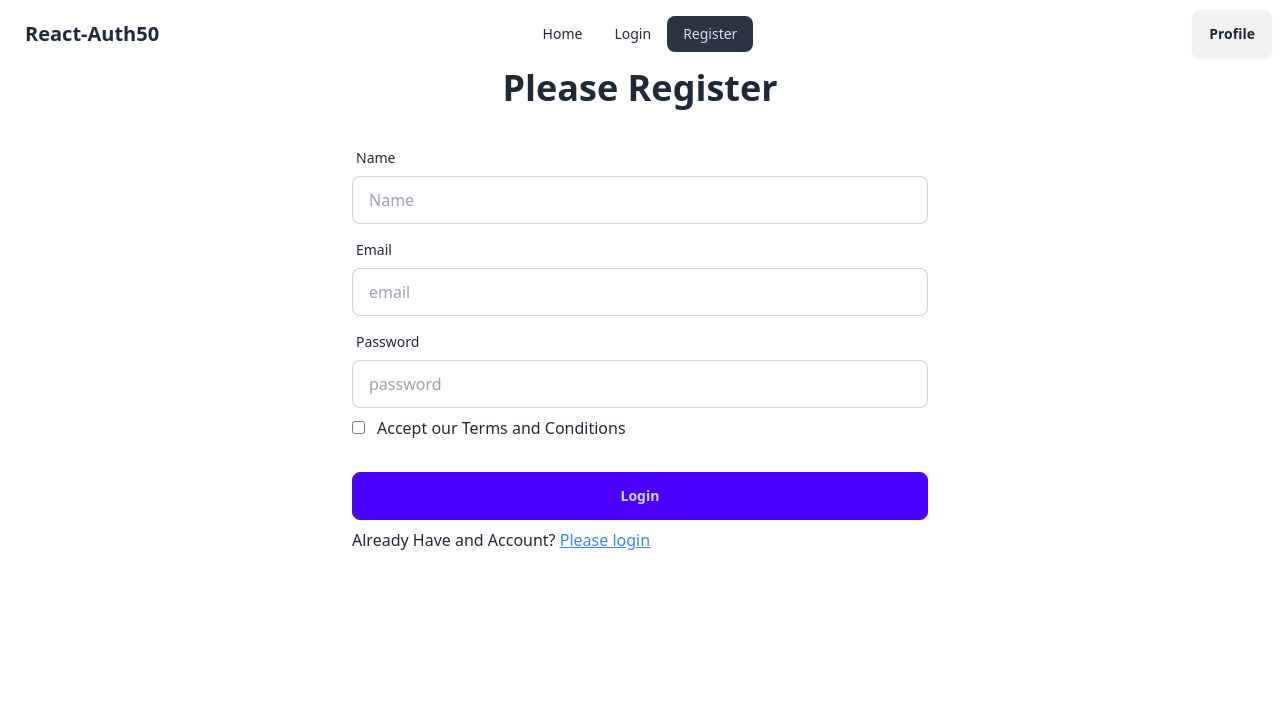
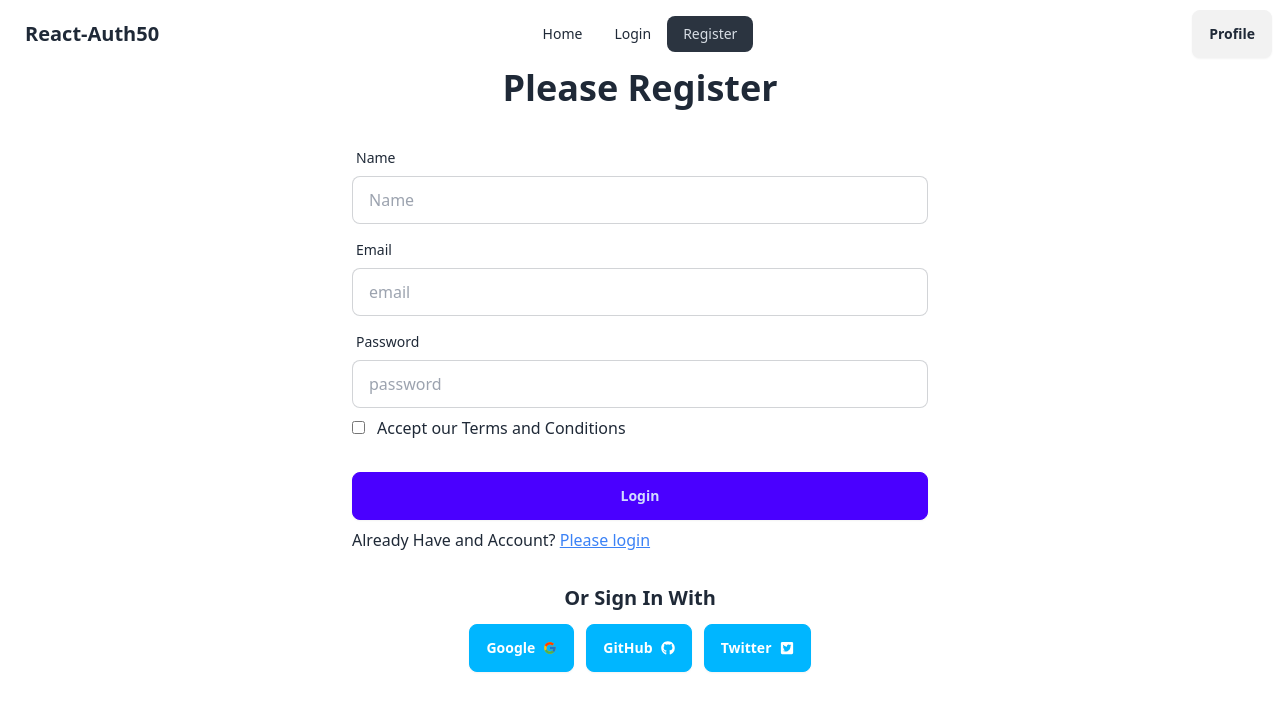
Before and after one commit to anait31/auth-basic-setup-form, a React (Vite) app: page /register in a window 1280 px wide. Shown: the top 710 px of the page. Built offline with nearby package versions, Linux system fonts and the light colour scheme.

Commit message:
signIn With Popup and SignOut Integration

```diff
--- a/package.json
+++ b/package.json
@@ -10,10 +10,12 @@
     "preview": "vite preview"
   },
   "dependencies": {
+    "firebase": "^10.12.2",
     "localforage": "^1.10.0",
     "match-sorter": "^6.3.4",
     "react": "^18.3.1",
     "react-dom": "^18.3.1",
+    "react-icons": "^5.2.1",
     "react-router-dom": "^6.24.0",
     "sort-by": "^1.2.0"
   },
--- a/src/components/Register/Register.jsx
+++ b/src/components/Register/Register.jsx
@@ -1,6 +1,44 @@
+import { GoogleAuthProvider, getAuth, signInWithPopup, signOut } from "firebase/auth";
 import { Link } from "react-router-dom";
+import app from "../../firebase/firebase.init";
+import { FcGoogle } from "react-icons/fc";
+import { FaGithub } from "react-icons/fa";
+import { FaTwitterSquare } from "react-icons/fa";
+import { useState } from "react";
 
 const Register = () => {
+
+    const [userInfo, setUserInfo] = useState('');
+    const [errorInfo, setErrorInfo] = useState('');
+    // const [loginLogoutState, setLoginLogoutState] = useState(false)
+
+    const auth = getAuth(app);
+    const googleProvider = new GoogleAuthProvider();
+
+
+    const handleGoogleSignInPopup = () => {
+        signInWithPopup(auth, googleProvider)
+            .then(result => {
+                console.log(result.user)
+                setUserInfo(result.user)
+            })
+            .catch(error => {
+                console.log(error.message);
+                setErrorInfo(error)
+            })
+    }
+
+    const handleLogoutButton = () => {
+        signOut(auth)
+        .then(result => {
+            setUserInfo('')
+            console.log(result)
+        })
+        .catch(error => {
+            console.log(error)
+        })
+    }
+
     return (
         <div className="max-w-[1280px] mx-auto">
             <h2 className="text-center text-4xl capitalize font-bold">Please Register</h2>
@@ -37,6 +75,28 @@ const Register = () => {
                     <p>Already Have and Account? <Link to='/login' className="underline text-blue-500">Please login</Link></p>
                 </div>
             </form>
+            <div className="text-center">
+                <h1 className="text-xl font-bold">Or Sign In With</h1>
+                <div className="mt-3">
+                    {userInfo ? <button onClick={handleLogoutButton} className="btn btn-info text-white hover:bg-transparent hover:text-black duration-500">LogOut</button> :
+                    <div className="space-x-3">
+                        <button onClick={handleGoogleSignInPopup} className="btn btn-info text-white hover:bg-transparent hover:text-black duration-500">Google<FcGoogle /></button>
+                        <button className="btn btn-info text-white hover:bg-transparent hover:text-black duration-500">GitHub<FaGithub /></button>
+                        <button className="btn btn-info text-white hover:bg-transparent hover:text-black duration-500">Twitter<FaTwitterSquare /></button>
+                    </div>}
+                </div>
+                <div className="mt-3">
+                    {
+                        userInfo && <>
+                            <p className="text-xl">{userInfo.displayName}</p>
+                            <p>{userInfo.email}</p>
+                        </>
+                    }
+                    {
+                        errorInfo && <p>{errorInfo}</p>
+                    }
+                </div>
+            </div>
         </div>
     );
 };
--- /dev/null
+++ b/src/firebase/firebase.init.js
@@ -0,0 +1,18 @@
+// Import the functions you need from the SDKs you need
+import { initializeApp } from "firebase/app";
+// TODO: Add SDKs for Firebase products that you want to use
+// https://firebase.google.com/docs/web/setup#available-libraries
+
+// Your web app's Firebase configuration
+const firebaseConfig = {
+  apiKey: "AIzaSyCtOtY8NejxmdFAwLpBm_jOL9V0fU_D8UI",
+  authDomain: "auth-form-50.firebaseapp.com",
+  projectId: "auth-form-50",
+  storageBucket: "auth-form-50.appspot.com",
+  messagingSenderId: "698823730261",
+  appId: "1:698823730261:web:04b8757f0baf1e98ebe0dc"
+};
+
+// Initialize Firebase
+const app = initializeApp(firebaseConfig);
+export default app;
```
Also changed, not shown: 1 other file (tests, documents, lock files or other folders).
